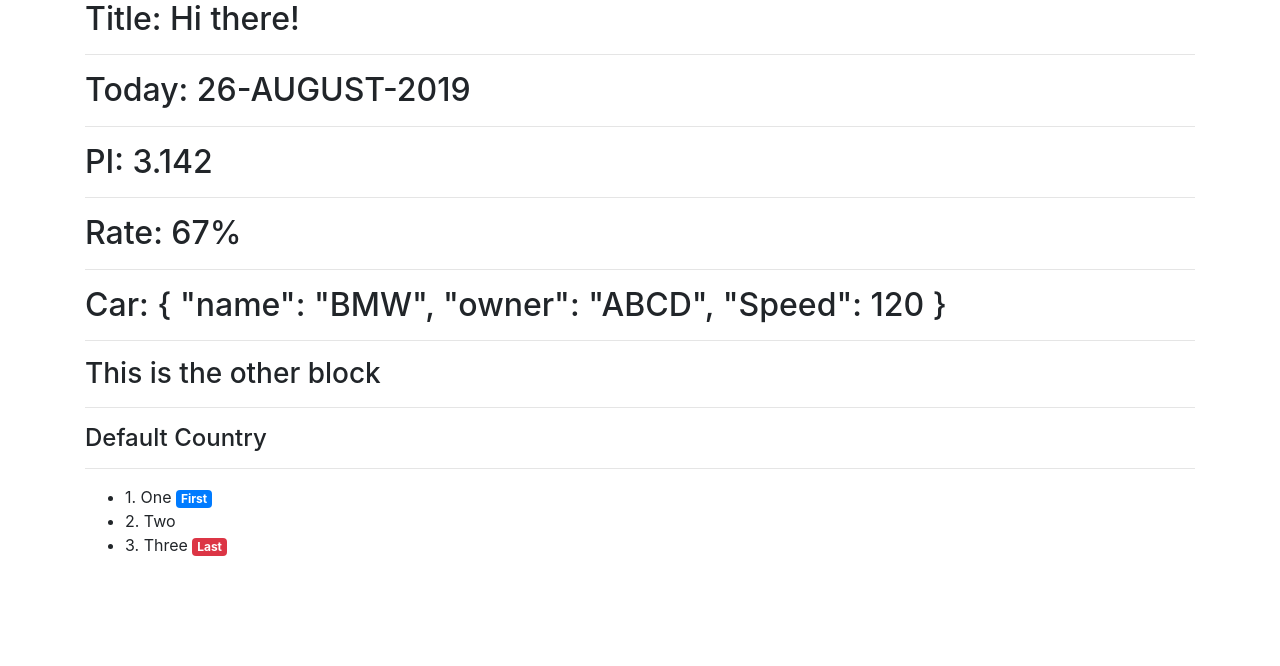
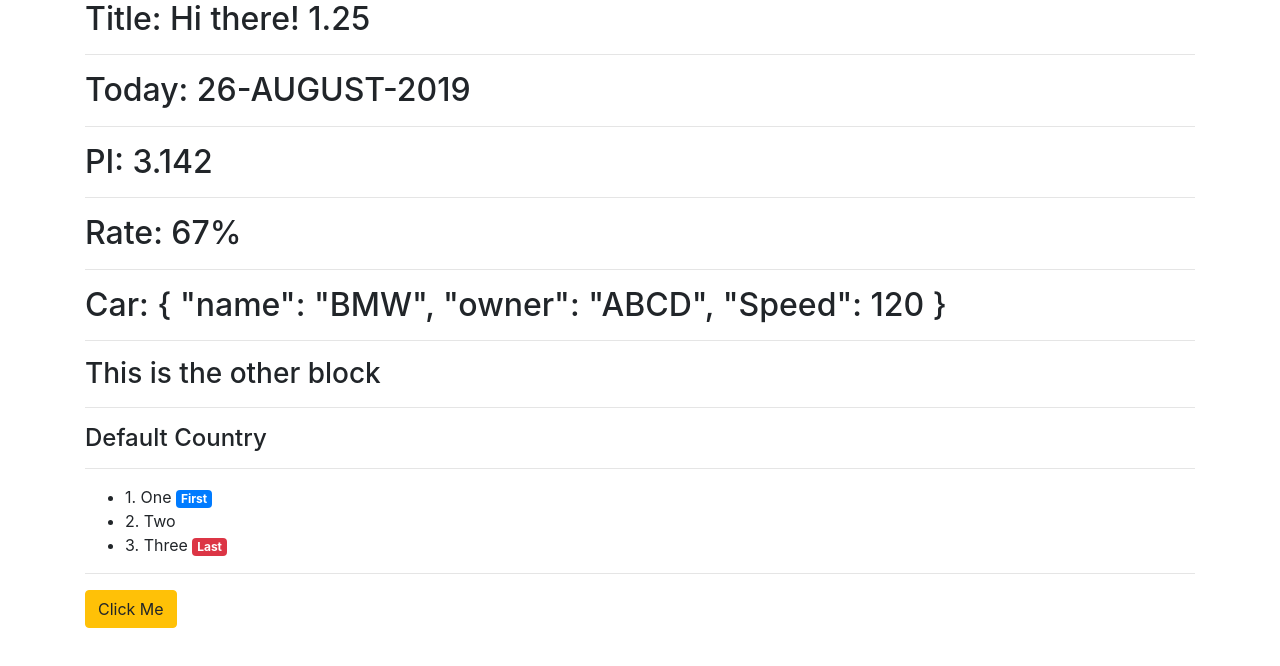
Before and after one commit to prashantksh/angular-polling-app, an Angular app: page / in a window 1280 px wide. Shown: the top 666 px of the page. Built offline with nearby package versions, Linux system fonts and the light colour scheme.

Commit message:
Event binding

```diff
--- a/src/app/app.component.html
+++ b/src/app/app.component.html
@@ -1,5 +1,5 @@
 <div class="container">
-  <h2>Title: {{ title }}</h2>
+  <h2>Title: {{ title }} {{ num }}</h2>
   <hr />
   <h2>Today: {{ today | date: 'dd-MMMM-yyyy' | uppercase }}</h2>
   <hr />
@@ -39,4 +39,9 @@
       <span class="badge badge-danger" *ngIf="l">Last</span>
     </li>
   </ul>
+
+  <hr />
+  <button class="btn btn-warning" (click)="methodHandler()">
+    Click Me
+  </button>
 </div>
--- a/src/app/app.component.ts
+++ b/src/app/app.component.ts
@@ -1,4 +1,5 @@
 import { Component } from '@angular/core';
+import { interval } from 'rxjs';
 
 class Car {
   name = 'BMW';
@@ -24,4 +25,8 @@ export class AppComponent {
   lousyArray = [1, true, new Date(), 'Hello'];
 
   typeSafeArray: string[] = ['One', 'Two', 'Three'];
+
+  methodHandler() {
+    this.title = 'Changed';
+  }
 }
```
